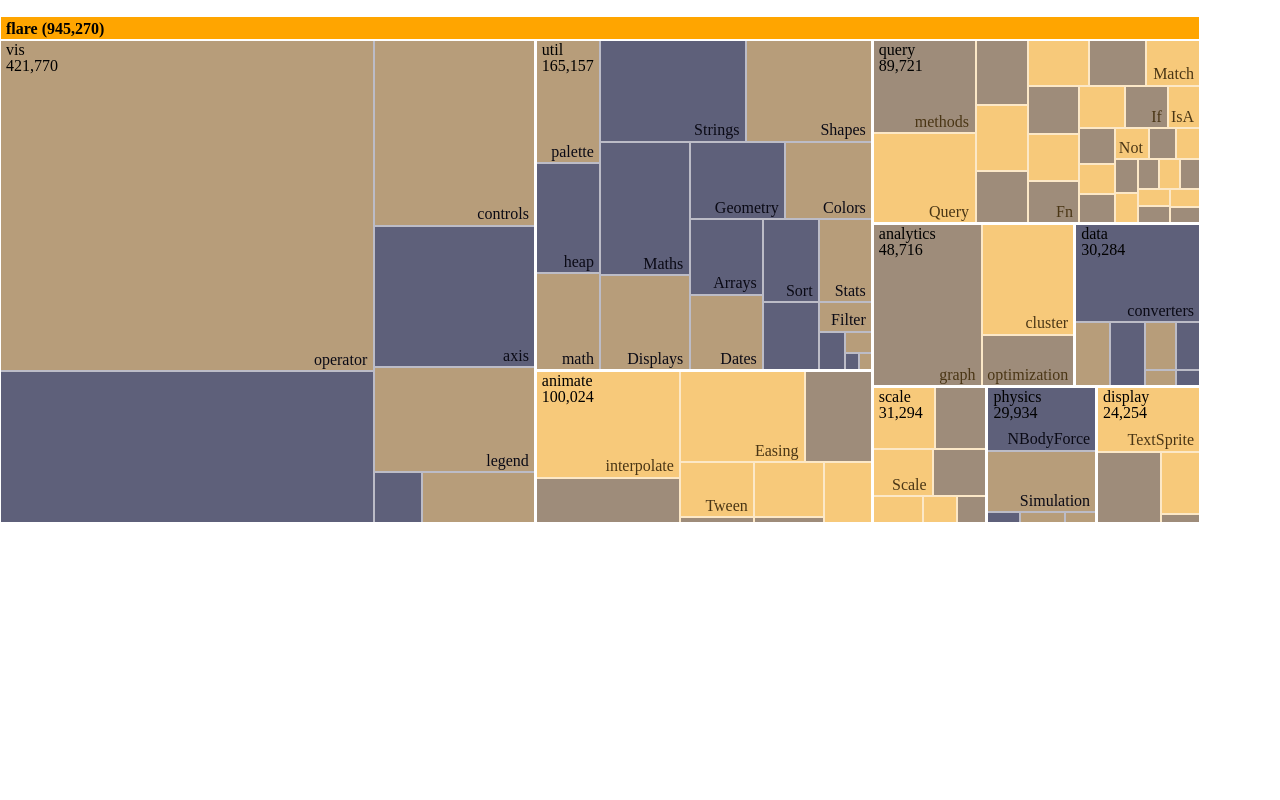
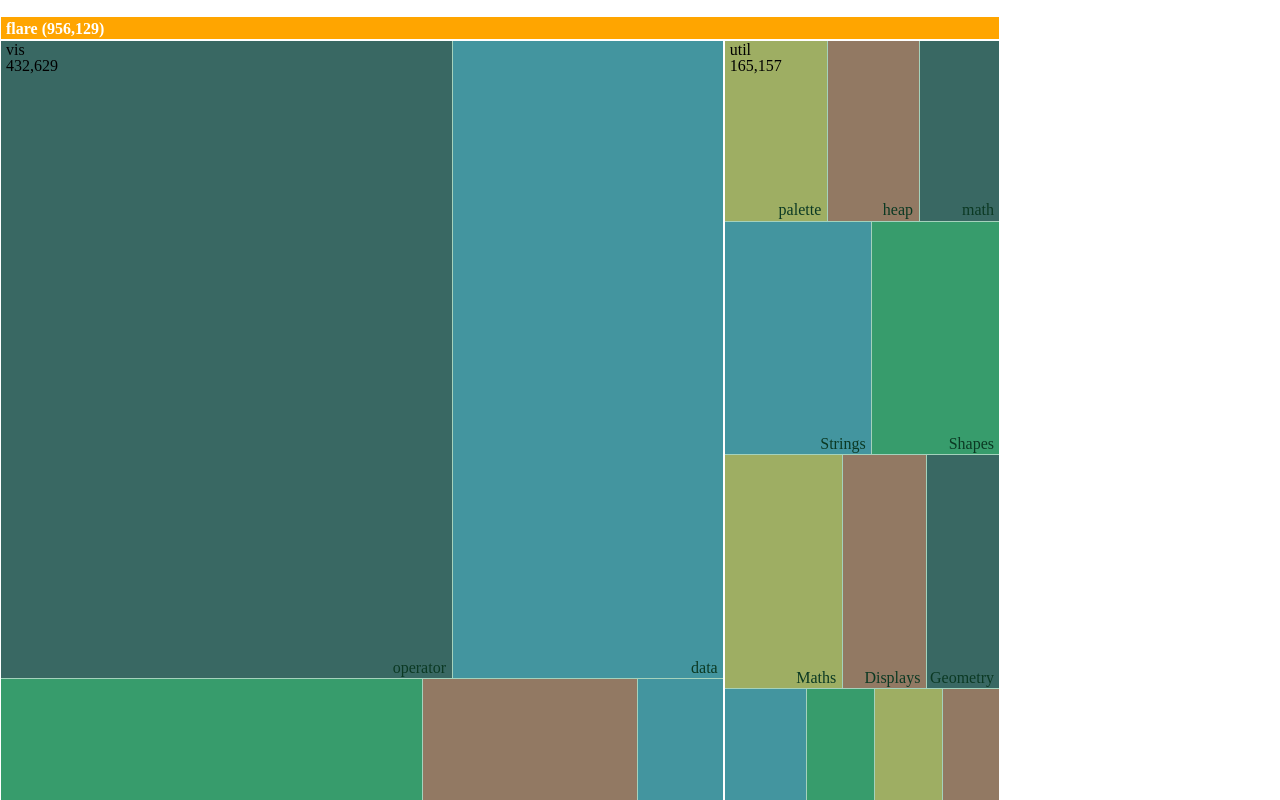
Before and after one commit to oinochoe/chart_treemap_responsive, a plain HTML site: page index.html in a window 1280 px wide. Drawn offline with nearby package versions, Linux system fonts and the light colour scheme.

Commit message:
initial setting

```diff
--- a/data/data.js
+++ b/data/data.js
@@ -1,4 +1,4 @@
-const data2 = {
+const data = {
     name: "flare",
     shortName: "flare",
     children: [
@@ -1055,7 +1055,7 @@ const data2 = {
                         {
                             name: "Legend",
                             shortName: "Legend",
-                            size: 10000,
+                            size: 20859,
                         },
                         {
                             name: "LegendItem",
--- a/index.html
+++ b/index.html
@@ -8,7 +8,7 @@
     </head>
     <body>
         <p id="chart"></p>
-        <div id="domainDrillDown"></div>
+        <div class="js-domain"></div>
         <script src="https://cdnjs.cloudflare.com/ajax/libs/d3/4.11.0/d3.min.js"></script>
         <script src="./data/data.js"></script>
         <script src="./js/render.js"></script>
--- a/js/render.js
+++ b/js/render.js
@@ -1,12 +1,14 @@
 (function () {
     "use strict";
     const margin = { top: 24, right: 0, bottom: 0, left: 0 };
-    const width = 1200;
-    const height = 530;
+    const width = 1000;
+    const height = 1500;
     const formatNumber = d3.format(",d");
+    const testData = data;
 
-    let treemap;
-    let svg, grandparent;
+    let chartTree;
+    let svg;
+    let chartBar;
     let transitioning;
 
     // 상승 금색, 하락 네이비
@@ -23,24 +25,33 @@
         .domain([0, height - margin.top - margin.bottom])
         .range([0, height - margin.top - margin.bottom]);
 
-    const colorMap = ["#F3B448", "#212348"];
+    const colorMap = ["#212348", "#3681C4", "#1D8F59", "#F3B448", "#DA4747"];
 
     const color = d3.scaleOrdinal().range(
         colorMap.map(function (c) {
             c = d3.rgb(c);
-            c.opacity = 0.6;
+            c.opacity = 0.8;
             return c;
         })
     );
 
-    updateDrillDown();
+    const initialState = d3
+        .hierarchy(testData)
+        .eachBefore(function (d) {
+            d.id = (d.parent ? d.parent.id + "." : "") + d.data.shortName;
+        })
+        .sum((d) => d.size)
+        .sort(function (a, b) {
+            return b.height - a.height || b.value - a.value;
+        });
 
-    function updateDrillDown() {
+    // init
+    const valueChartInit = () => {
         if (svg) {
             svg.selectAll("*").remove();
         } else {
             svg = d3
-                .select("#domainDrillDown")
+                .select(".js-domain")
                 .append("svg")
                 .attr("width", width - margin.left - margin.right)
                 .attr("height", height - margin.bottom - margin.top)
@@ -53,21 +64,22 @@
                 )
                 .style("shape-rendering", "crispEdges");
 
-            grandparent = svg.append("g").attr("class", "grandparent");
+            chartBar = svg.append("g").attr("class", "chartBar");
 
-            grandparent
+            chartBar
                 .append("rect")
                 .attr("y", -margin.top)
                 .attr("width", width)
                 .attr("height", margin.top);
 
-            grandparent
+            chartBar
                 .append("text")
-                .attr("x", 6)
-                .attr("y", 6 - margin.top)
-                .attr("dy", ".75em");
+                .attr("x", 6) // 차트 제목 x 좌표
+                .attr("y", 6 - margin.top) // 차트 제목 y 좌표
+                .attr("dy", ".75em"); // 차트 제목 전체 높이
 
-            treemap = d3
+            // 차트 트리 분포도
+            chartTree = d3
                 .treemap()
                 .tile(
                     d3.treemapResquarify.ratio(
@@ -76,80 +88,64 @@
                 )
                 .size([width, height])
                 .round(false)
-                .paddingInner(1);
+                .paddingInner(0);
         }
 
-        var root = d3
-            .hierarchy(data2)
-            .eachBefore(function (d) {
-                d.id = (d.parent ? d.parent.id + "." : "") + d.data.shortName;
-            })
-            .sum((d) => d.size)
-            .sort(function (a, b) {
-                console.log("initial root sort a " + a.value + " b " + b.value);
-                return b.height - a.height || b.value - a.value;
-            });
+        initialize(initialState);
+        accumulate(initialState);
+        chartLayout(initialState);
+        chartTree(initialState);
+        chartDisplay(initialState);
+    };
 
-        initialize(root);
-        accumulate(root);
-        layout(root);
-        treemap(root);
-        display(root);
-    }
+    const initialize = (defValue) => {
+        defValue.x = defValue.y = 0;
+        defValue.x1 = width;
+        defValue.y1 = height;
+        defValue.depth = 0;
+    };
 
-    function initialize(root) {
-        root.x = root.y = 0;
-        root.x1 = width;
-        root.y1 = height;
-        root.depth = 0;
-    }
-
-    function accumulate(d) {
-        console.log("accumulate called " + d.data.name);
-        return (d._children = d.children)
-            ? (d.value = d.children.reduce(function (p, v) {
+    const accumulate = (defValue) => {
+        return (defValue._children = defValue.children)
+            ? (defValue.value = defValue.children.reduce(function (p, v) {
                   return p + accumulate(v);
               }, 0))
-            : d.value;
-    }
+            : defValue.value;
+    };
 
-    function layout(d) {
-        if (d._children) {
-            d._children.forEach(function (c) {
-                c.x0 = d.x0 + c.x0 * d.x1;
-                c.y0 = d.y0 + c.y0 * d.y1;
-                c.x1 *= d.x1 - d.x0;
-                c.y1 *= d.y1 - d.y0;
-                c.parent = d;
-                layout(c);
+    const chartLayout = (defValue) => {
+        if (defValue._children) {
+            defValue._children.forEach((c) => {
+                c.x0 = defValue.x0 + c.x0 * defValue.x1;
+                c.y0 = defValue.y0 + c.y0 * defValue.y1;
+                c.x1 *= defValue.x1 - defValue.x0;
+                c.y1 *= defValue.y1 - defValue.y0;
+                c.parent = defValue;
+                chartLayout(c);
             });
         }
-    }
+    };
 
-    function display(d) {
-        grandparent
+    const chartDisplay = (d) => {
+        chartBar
             .datum(d.parent)
             .on("click", transition)
             .select("text")
-            .text(name(d));
+            .text(chartName(d));
 
-        var g1 = svg
-            .insert("g", ".grandparent")
-            .datum(d)
-            .attr("class", "depth");
+        const g1 = svg.insert("g", ".chartBar").datum(d).attr("class", "depth");
+        const g = g1.selectAll("g").data(d._children).enter().append("g");
 
-        var g = g1.selectAll("g").data(d._children).enter().append("g");
-
-        g.filter(function (d) {
-            return d._children;
+        g.filter(function (datum) {
+            return datum._children;
         })
             .classed("children", true)
             .on("click", transition);
 
-        var children = g
+        const children = g
             .selectAll(".child")
-            .data(function (d) {
-                return d._children || [d];
+            .data(function (datum) {
+                return datum._children || [datum];
             })
             .enter()
             .append("g");
@@ -157,68 +153,76 @@
         children
             .append("rect")
             .attr("class", "child")
-            .call(rect)
+            .call(rectangluar)
             .append("title")
-            .text(function (d) {
-                return d.data.shortName + " (" + formatNumber(d.value) + ")";
+            .text(function (datum) {
+                return (
+                    datum.data.shortName +
+                    " (" +
+                    formatNumber(datum.value) +
+                    ")"
+                );
             });
 
         children
             .append("text")
             .attr("class", "ctext")
-            .text(function (d) {
-                return d.data.shortName;
+            .text(function (datum) {
+                return datum.data.shortName;
             })
-            .call(text2);
+            .call(textPositionBottom);
 
-        g.append("rect").attr("class", "parent").call(rect);
+        g.append("rect").attr("class", "parent").call(rectangluar);
 
-        var t = g.append("text").attr("class", "ptext").attr("dy", ".75em");
+        const t = g.append("text").attr("class", "ptext").attr("dy", ".75em");
 
-        t.append("tspan").text(function (d) {
-            return d.data.shortName;
+        t.append("tspan").text(function (datum) {
+            return datum.data.shortName;
         });
 
         t.append("tspan")
             .attr("dy", "1.0em")
-            .text(function (d) {
-                return formatNumber(d.value);
+            .text(function (datum) {
+                return formatNumber(datum.value);
             });
 
-        t.call(text);
+        t.call(textPositionTop);
 
-        g.selectAll("rect").style("fill", function (d) {
-            return color(d.data.shortName);
+        g.selectAll("rect").style("fill", function (datum) {
+            return color(datum.data.shortName);
         });
 
-        function transition(d) {
-            if (transitioning || !d) return;
+        function transition(datum) {
+            if (transitioning || !datum) return;
             transitioning = true;
-            var g2 = display(d),
-                t1 = g1.transition().duration(750),
-                t2 = g2.transition().duration(750);
-            x.domain([d.x0, d.x0 + (d.x1 - d.x0)]);
-            y.domain([d.y0, d.y0 + (d.y1 - d.y0)]);
+            const g2 = chartDisplay(datum),
+                t1 = g1.transition().duration(500),
+                t2 = g2.transition().duration(500);
+            x.domain([datum.x0, datum.x0 + (datum.x1 - datum.x0)]);
+            y.domain([datum.y0, datum.y0 + (datum.y1 - datum.y0)]);
 
-            // Enable anti-aliasing during the transition.
             svg.style("shape-rendering", null);
 
-            // Draw child nodes on top of parent nodes.
-            svg.selectAll(".depth").sort(function (a, b) {
-                console.log(".depth sort a " + a.depth + " b " + b.depth);
+            svg.selectAll(".depth").sort((a, b) => {
                 return a.depth - b.depth;
             });
 
-            // Fade-in entering text.
             g2.selectAll("text").style("fill-opacity", 0);
 
-            // Transition to the new view.
-            t1.selectAll(".ptext").call(text).style("fill-opacity", 0);
-            t2.selectAll(".ptext").call(text).style("fill-opacity", 1);
-            t1.selectAll(".ctext").call(text2).style("fill-opacity", 0);
-            t2.selectAll(".ctext").call(text2).style("fill-opacity", 1);
-            t1.selectAll("rect").call(rect);
-            t2.selectAll("rect").call(rect);
+            t1.selectAll(".ptext")
+                .call(textPositionTop)
+                .style("fill-opacity", 0);
+            t2.selectAll(".ptext")
+                .call(textPositionTop)
+                .style("fill-opacity", 1);
+            t1.selectAll(".ctext")
+                .call(textPositionBottom)
+                .style("fill-opacity", 0);
+            t2.selectAll(".ctext")
+                .call(textPositionBottom)
+                .style("fill-opacity", 1);
+            t1.selectAll("rect").call(rectangluar);
+            t2.selectAll("rect").call(rectangluar);
 
             // Remove the old node when the transition is finished.
             t1.remove().on("end", function () {
@@ -227,50 +231,40 @@
             });
         }
         return g;
-    }
+    };
 
-    function text(text) {
-        text.selectAll("tspan").attr("x", function (d) {
+    const textPositionTop = (datum) => {
+        datum.selectAll("tspan").attr("x", function (d) {
             return x(d.x0) + 6;
         });
-        text.attr("x", function (d) {
-            return x(d.x0) + 6;
-        })
+        datum
+            .attr("x", function (d) {
+                return x(d.x0) + 6;
+            })
             .attr("y", function (d) {
                 return y(d.y0) + 3;
             })
             .style("opacity", function (d) {
                 var w = x(d.x1) - x(d.x0);
-                console.log(
-                    "text opacity setting textlength " +
-                        this.getComputedTextLength() +
-                        " d size " +
-                        w
-                );
                 return this.getComputedTextLength() < w - 6 ? 1 : 0;
             });
-    }
+    };
 
-    function text2(text) {
-        text.attr("x", function (d) {
-            return x(d.x1) - this.getComputedTextLength() - 6;
-        })
+    const textPositionBottom = (datum) => {
+        datum
+            .attr("x", function (d) {
+                return x(d.x1) - this.getComputedTextLength() - 6;
+            })
             .attr("y", function (d) {
                 return y(d.y1) - 6;
             })
             .style("opacity", function (d) {
                 var w = x(d.x1) - x(d.x0);
-                console.log(
-                    "text2 opacity setting textlength " +
-                        this.getComputedTextLength() +
-                        " d size " +
-                        w
-                );
                 return this.getComputedTextLength() < w - 6 ? 1 : 0;
             });
-    }
+    };
 
-    function rect(rect) {
+    const rectangluar = (rect) => {
         rect.attr("x", function (d) {
             return x(d.x0);
         })
@@ -279,24 +273,24 @@
             })
             .attr("width", function (d) {
                 var w = x(d.x1) - x(d.x0);
-                console.log("id " + d.id + " rect width " + w);
                 return w;
             })
             .attr("height", function (d) {
                 var h = y(d.y1) - y(d.y0);
-                console.log("id " + d.id + " rect height " + h);
                 return h;
             });
-    }
+    };
 
-    function name(d) {
-        return d.parent
-            ? name(d.parent) +
+    const chartName = (datum) => {
+        return datum.parent
+            ? chartName(datum.parent) +
                   " / " +
-                  d.data.shortName +
+                  datum.data.shortName +
                   " (" +
-                  formatNumber(d.value) +
+                  formatNumber(datum.value) +
                   ")"
-            : d.data.shortName + " (" + formatNumber(d.value) + ")";
-    }
+            : datum.data.shortName + " (" + formatNumber(datum.value) + ")";
+    };
+
+    valueChartInit();
 })();
```
Also changed, not shown: css/render.css (+7 -7 lines).
